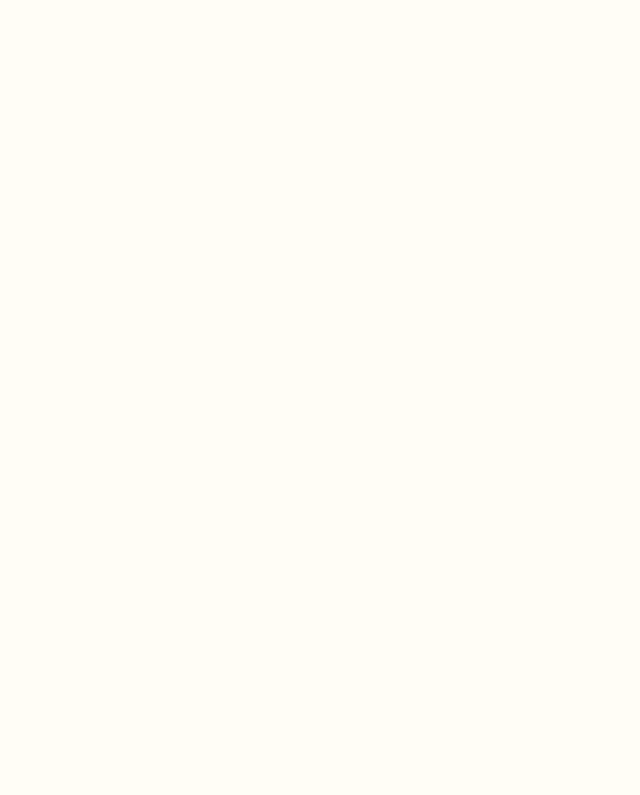
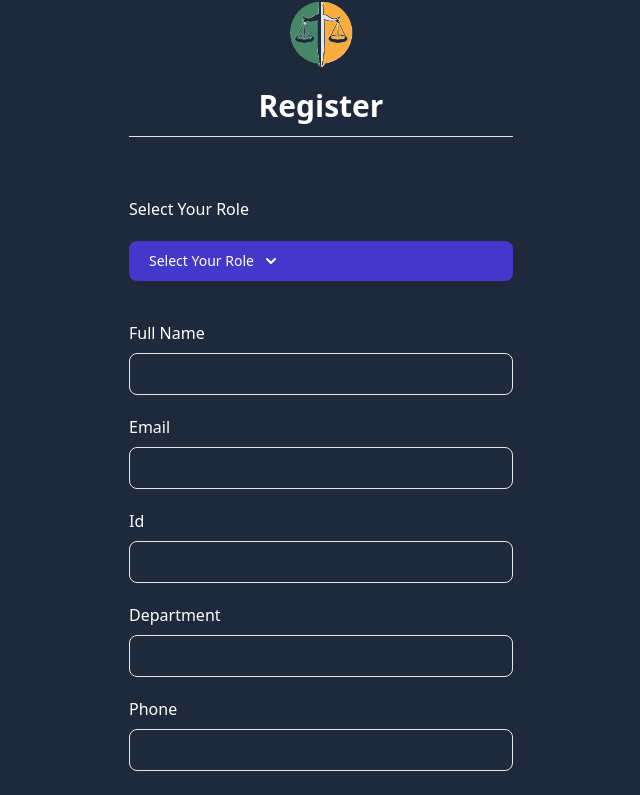
Before and after one commit to Tech4Stack/BailReckoner, a React (Create React App) app in the folder bailsuites/: page /register in a window 1280 px wide. Before the commit this address had no page. Shown: the top 795 px of the page, without its empty margins (319-959 px from the left). Built offline with nearby package versions, Linux system fonts and the light colour scheme.

Commit message:
completing all the backend authentication routes

```diff
--- a/bailsuites/src/App.js
+++ b/bailsuites/src/App.js
@@ -3,9 +3,10 @@ import 'react-toastify/dist/ReactToastify.css';
 import './App.css';
 import Navbar from './Pages/Navbar';
 import { Route, Routes } from 'react-router-dom';
-import Home from './Pages/Login'
+import Home from './Pages/Home'
 import Login from './Pages/Login';
 import ProtectedRoute from './user-routes/PrivateRoute';
+import Register from './Pages/Register';
 
 function App() {
   return (
@@ -13,6 +14,7 @@ function App() {
       <Navbar />
       <Routes>
         <Route path="/login" element={<Login />} />
+        <Route path="/register" element={<Register />} />
         <Route path="/" element={<ProtectedRoute><Home /></ProtectedRoute>} />
       </Routes>
       <ToastContainer/>
--- a/bailsuites/src/Components/Dropdown.jsx
+++ b/bailsuites/src/Components/Dropdown.jsx
@@ -1,22 +1,21 @@
 import React, { useState } from 'react';
+import { useAuth } from '../store/auth';
 
-const Dropdown = ({head,data}) => {
+const Dropdown = ({ head, data }) => {
+    const { setRole } = useAuth();
     const [isOpen, setIsOpen] = useState(false);
-    const [value, setValue] = useState();
     const [label, setLabel] = useState();
 
     const toggleDropdown = () => {
         setIsOpen(!isOpen);
     };
 
-    console.log(value);
-
     return (
         <div className='w-full h-full min-h-20 flex justify-center items-center flex-col'>
             <button
                 id="dropdownSearchButton"
                 onClick={toggleDropdown}
-                className="text-white w-full text-center bg-indigo-700 hover:bg-indigo-800 focus:ring-4 focus:outline-none focus:ring-indigo-300 font-medium rounded-lg text-sm px-5 py-2.5 text-center inline-flex items-center dark:bg-indigo-600 dark:hover:bg-indigo-700 dark:focus:ring-indigo-800"
+                className="text-white w-full bg-indigo-700 hover:bg-indigo-800 focus:ring-4 focus:outline-none focus:ring-indigo-300 font-medium rounded-lg text-sm px-5 py-2.5 text-center inline-flex items-center dark:bg-indigo-600 dark:hover:bg-indigo-700 dark:focus:ring-indigo-800"
                 type="button"
             >
                 {label || head}
@@ -70,7 +69,7 @@ const Dropdown = ({head,data}) => {
                     <ul className="h-48 px-3 pb-3 overflow-y-auto text-sm text-gray-700 dark:text-gray-200" aria-labelledby="dropdownSearchButton">
                         {data && data.length > 0 ? data.map((row, index) => (
                             <li key={index} className="flex items-center ps-2 rounded hover:bg-gray-100 dark:hover:bg-gray-600">
-                                <label onClick={() => { setValue(row.label.toLowerCase()); setLabel(row.label);setIsOpen(!isOpen)}} htmlFor={`checkbox-item-${index}`} className="w-full py-2 ms-2 text-sm font-medium text-gray-900 rounded dark:text-gray-300">
+                                <label onClick={() => { setRole(row.label.toLowerCase()); setLabel(row.label);setIsOpen(!isOpen)}} htmlFor={`checkbox-item-${index}`} className="w-full py-2 ms-2 text-sm font-medium text-gray-900 rounded dark:text-gray-300">
                                     {row.label}
                                 </label>
                             </li>
--- a/bailsuites/src/Pages/Home.jsx
+++ b/bailsuites/src/Pages/Home.jsx
@@ -2,7 +2,11 @@ import React from 'react'
 
 const Home = () => {
   return (
-    <div className='w-full text-center'>Home</div>
+    <>
+      <div className='ml-36 bg-slate-900 w-full text-center text-white min-h-screen'>
+      Dashboard
+      </div>
+    </>
   )
 }
 
--- a/bailsuites/src/Pages/Login.jsx
+++ b/bailsuites/src/Pages/Login.jsx
@@ -1,25 +1,32 @@
-import React from 'react';
+import React, { useState } from 'react';
 import { useAuth } from '../store/auth';
 import { toast } from 'react-toastify';
 import { Link, useNavigate } from 'react-router-dom';
 import Dropdown from '../Components/Dropdown';
 
 const Login = () => {
-    const { storeTokenInLS, setIsLoggedIn, roles } = useAuth();
+    const [email, setEmail] = useState("");
+    const [password, setPassword] = useState("");
+    const { storeTokenInLS, setIsLoggedIn, roles, role } = useAuth();
     const navigate = useNavigate();
 
-    const handleSubmit = async (formData) => {
+    const handleSubmit = async (e) => {
+        e.preventDefault();
+        const formData = { email, password };
+        if (!role) {
+            toast.error("Please select a proper user type")
+        }
         try {
-            const res = await fetch(`${process.env.REACT_APP_BACKEND_API}/login`, {
+            const res = await fetch(`${process.env.REACT_APP_BACKEND_API}/login/${role}`, {
                 method: "POST",
                 headers: {
                     "Content-Type": "application/json"
                 },
-                body: formData
+                body: JSON.stringify(formData)
             })
             const data = await res.json();
             if (res.status === 200) {
-                storeTokenInLS(data.token);
+                localStorage.setItem('token', data.token);
                 setIsLoggedIn(true);
                 toast.success("login successfull");
                 navigate('/');
@@ -43,7 +50,7 @@ const Login = () => {
                     <hr className="my-2" />
                 </div>
                 <form
-                    onSubmit={(e) => e.preventDefault()}
+                    onSubmit={handleSubmit}
                     className="space-y-5"
                 >
                     <div>
@@ -60,6 +67,8 @@ const Login = () => {
                             type="email"
                             required
                             className="w-full mt-2 px-3 py-2 text-white bg-transparent outline-none border focus:border-indigo-600 shadow-sm rounded-lg"
+                            value={email}
+                            onChange={(e) => setEmail(e.target.value)}
                         />
                     </div>
                     <div>
@@ -70,6 +79,8 @@ const Login = () => {
                             type="password"
                             required
                             className="w-full mt-2 px-3 py-2 text-white bg-transparent outline-none border focus:border-indigo-600 shadow-sm rounded-lg"
+                            value={password}
+                            onChange={(e) => setPassword(e.target.value)}
                         />
                     </div>
                     <div className="flex items-center justify-between text-sm">
@@ -90,7 +101,7 @@ const Login = () => {
                         Sign in
                     </button>
                 </form>
-                <p className="text-center">Don't have an account? <Link to="/" className="font-medium text-indigo-600 hover:text-indigo-500">Sign up</Link></p>
+                <p className="text-center">Don't have an account? <Link to="/register" className="font-medium text-indigo-600 hover:text-indigo-500">Register</Link></p>
             </div>
         </main>
     );
--- /dev/null
+++ b/bailsuites/src/Pages/Register.jsx
@@ -0,0 +1,169 @@
+import React, { useState } from 'react';
+import { useAuth } from '../store/auth';
+import { toast } from 'react-toastify';
+import { Link, useNavigate } from 'react-router-dom';
+import Dropdown from '../Components/Dropdown';
+
+const Register = () => {
+    const { storeTokenInLS, setIsLoggedIn, roles, role } = useAuth();
+    const navigate = useNavigate();
+    const [fullname, setFullname] = useState("");
+    const [email, setEmail] = useState("");
+    const [id, setId] = useState("");
+    const [department, setDepartment] = useState("");
+    const [phone, setPhone] = useState("");
+    const [password, setPassword] = useState("");
+
+    const handleSubmit = async (e) => {
+        e.preventDefault();
+        const formData = {
+            fullname,
+            email,
+            phone,
+            password,
+        };
+        if (role !== "applicant") {
+            formData.id = id;
+            formData.department = department;
+        }
+        const regType = role === "applicant" ? "registerApplicant" :
+            role === "police" ? "registerPolice" :
+                role === "advocate" ? "registerAdvocate" : "registerJudge"
+        try {
+            const res = await fetch(`${process.env.REACT_APP_BACKEND_API}/${regType}`, {
+                method: "POST",
+                headers: {
+                    "Content-Type": "application/json"
+                },
+                body: JSON.stringify(formData)
+            });
+            const data = await res.json();
+            if (res.status === 200) {
+                storeTokenInLS(data.token);
+                setIsLoggedIn(true);
+                toast.success("Registration successful");
+                navigate('/login');
+            } else {
+                console.error("Registration failed", data);
+                toast.error(data.error);
+            }
+        } catch (error) {
+            console.error("An error occurred", error);
+            toast.error("An error occurred. Please try again later.");
+        }
+    };
+
+    return (
+        <main className="w-full min-h-screen flex flex-col items-center justify-center px-4 bg-slate-800">
+            <div className="max-w-sm w-full text-white space-y-5">
+                <div className="text-center pb-8">
+                    <img src="/logo512.png" alt='bailsuites' className="mx-auto w-16 " />
+                    <div className="mt-5">
+                        <h3 className="text-white h-10 text-2xl font-bold sm:text-3xl">Register</h3>
+                    </div>
+                    <hr className="my-2" />
+                </div>
+                <form
+                    onSubmit={handleSubmit}
+                    className="space-y-5"
+                >
+                    <div>
+                        <label className="font-medium">
+                            Select Your Role
+                        </label>
+                        <Dropdown head="Select Your Role" data={roles} />
+                    </div>
+                    <div>
+                        <label className="font-medium">
+                            Full Name
+                        </label>
+                        <input
+                            type="text"
+                            required
+                            className="w-full mt-2 px-3 py-2 text-white bg-transparent outline-none border focus:border-indigo-600 shadow-sm rounded-lg"
+                            value={fullname}
+                            onChange={(e) => setFullname(e.target.value)}
+                        />
+                    </div>
+                    <div>
+                        <label className="font-medium">
+                            Email
+                        </label>
+                        <input
+                            type="email"
+                            required
+                            className="w-full mt-2 px-3 py-2 text-white bg-transparent outline-none border focus:border-indigo-600 shadow-sm rounded-lg"
+                            value={email}
+                            onChange={(e) => setEmail(e.target.value)}
+                        />
+                    </div>
+                    {
+                        role !== 'applicant' ? (
+                            <>
+                                <div>
+                                    <label className="font-medium">
+                                        Id
+                                    </label>
+                                    <input
+                                        type="text"
+                                        required
+                                        className="w-full mt-2 px-3 py-2 text-white bg-transparent outline-none border focus:border-indigo-600 shadow-sm rounded-lg"
+                                        value={id}
+                                        onChange={(e) => setId(e.target.value)}
+                                    />
+                                </div>
+                                <div>
+                                    <label className="font-medium">
+                                        Department
+                                    </label>
+                                    <input
+                                        type="text"
+                                        required
+                                        className="w-full mt-2 px-3 py-2 text-white bg-transparent outline-none border focus:border-indigo-600 shadow-sm rounded-lg"
+                                        value={department}
+                                        onChange={(e) => setDepartment(e.target.value)}
+                                    />
+                                </div>
+                            </>
+                        ) : null
+                    }
+                    <div>
+                        <label className="font-medium">
+                            Phone
+                        </label>
+                        <input
+                            type="number"
+                            size={10}
+                            maxLength={10}
+                            required
+                            className="w-full mt-2 px-3 py-2 text-white bg-transparent outline-none border focus:border-indigo-600 shadow-sm rounded-lg"
+                            value={phone}
+                            onChange={(e) => setPhone(e.target.value)}
+                        />
+                    </div>
+                    <div>
+                        <label className="font-medium">
+                            Password
+                        </label>
+                        <input
+                            type="password"
+                            required
+                            className="w-full mt-2 px-3 py-2 text-white bg-transparent outline-none border focus:border-indigo-600 shadow-sm rounded-lg"
+                            value={password}
+                            onChange={(e) => setPassword(e.target.value)}
+                        />
+                    </div>
+                    <button
+                        className="w-full px-4 py-2 text-white font-medium bg-indigo-600 hover:bg-indigo-500 active:bg-indigo-600 rounded-lg duration-150"
+                        type="submit"
+                    >
+                        Register
+                    </button>
+                </form>
+                <p className="text-center">Already have an account? <Link to="/login" className="font-medium text-indigo-600 hover:text-indigo-500">Log in</Link></p>
+            </div>
+        </main>
+    );
+};
+
+export default Register;
--- a/bailsuites/src/store/auth.jsx
+++ b/bailsuites/src/store/auth.jsx
@@ -10,7 +10,6 @@ export const AuthProvider = ({ children }) => {
     const year = currentDate.getFullYear();
     const time = { day, month, year };
 
-    // const roles = ["Nyay Sahayak", "Advocate", "Applicant"]
     const roles = [
         {
             label :"Nyay Sahayak"
@@ -19,15 +18,19 @@ export const AuthProvider = ({ children }) => {
             label:"Advocate"
         },
         {
+            label: "Police"
+        },
+        {
             label: "Applicant"
         }
     ]
 
     const [token, setToken] = useState(localStorage.getItem('token'));
     const [user, setUser] = useState("");
-    const [isLoggedIn, setIsLoggedIn] = useState(!!token);
+    const [isLoggedIn, setIsLoggedIn] = useState(!token);
     const [event, setEvent] = useState(null);
     const [theme, setTheme] = useState("dark");
+    const [role, setRole] = useState();
 
     const storeTokenInLS = (serverToken) => {
         localStorage.setItem(token, serverToken);
@@ -78,7 +81,7 @@ export const AuthProvider = ({ children }) => {
     }, [token]);
 
     return (
-        <AuthContext.Provider value={{ setIsLoggedIn, isLoggedIn, storeTokenInLS, LogoutUser, removeTokenInLS, user, token, setEvent, event, time, theme, setTheme, roles }}>
+        <AuthContext.Provider value={{ setIsLoggedIn, isLoggedIn, storeTokenInLS, LogoutUser, removeTokenInLS, user, token, setEvent, event, time, theme, setTheme, roles, role, setRole }}>
             {children}
         </AuthContext.Provider>
     );
--- a/bailsuites/src/user-routes/PrivateRoute.jsx
+++ b/bailsuites/src/user-routes/PrivateRoute.jsx
@@ -3,10 +3,9 @@ import { Navigate } from 'react-router-dom';
 import { toast } from 'react-toastify';
 
 const ProtectedRoute = ({ children }) => {
-    const token = localStorage.getItem(process.env.REACT_APP_TOKEN_HASH);
-    const log = localStorage.getItem(process.env.REACT_APP_LOG_HASH);
+    const token = localStorage.getItem('token');
 
-    if (!token || !log) {
+    if (!token) {
         toast.error("please login first !!!");
         return <Navigate to="/login" replace />;
     } else {
```
Also changed, not shown: bailsuites/src/Pages/Navbar.jsx (+15 -10 lines), 1 other file (tests, documents, lock files or other folders).
